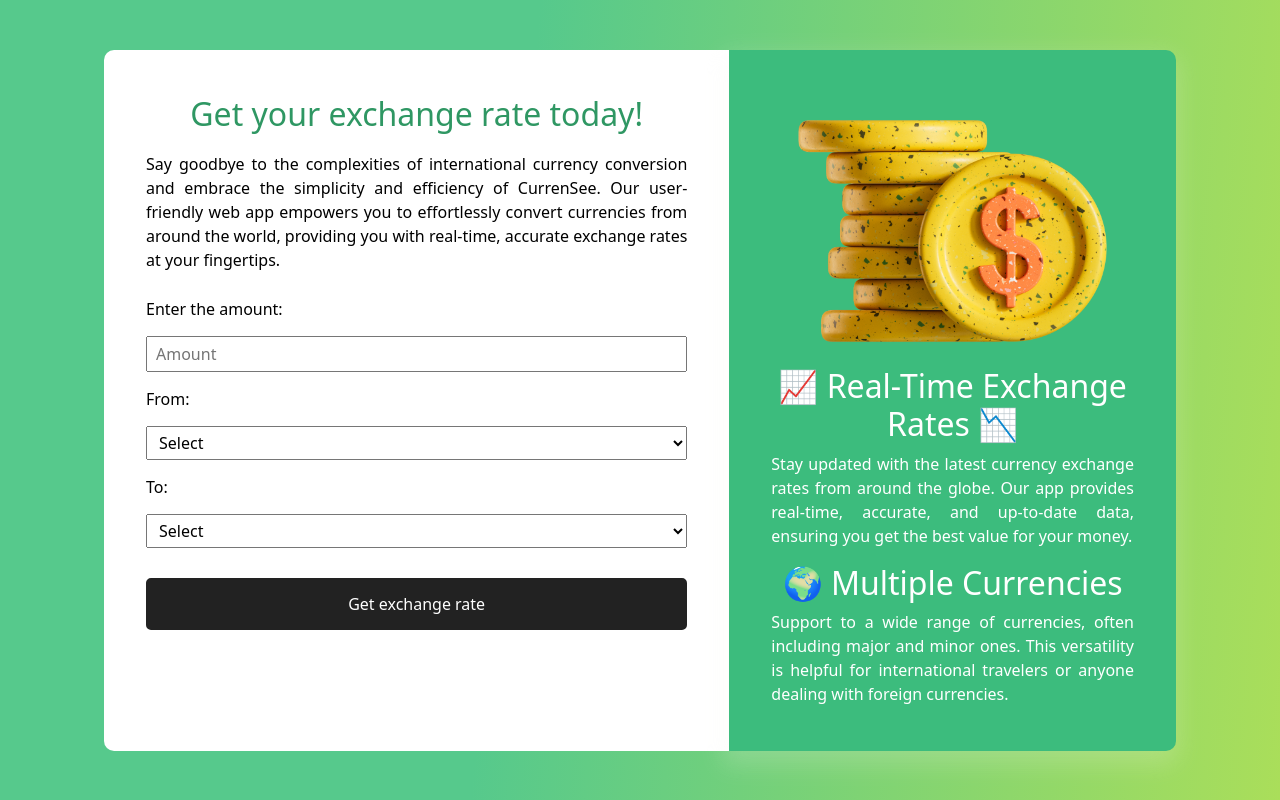
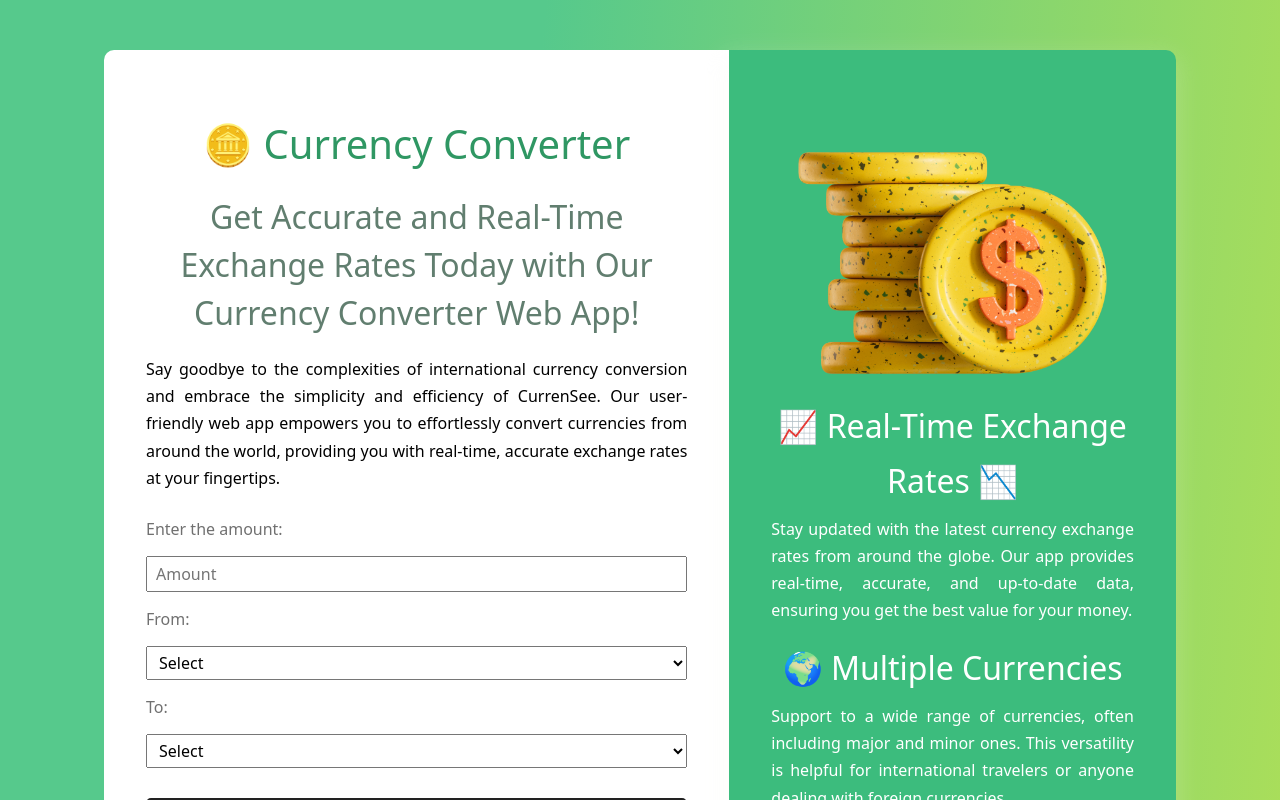
Before and after one commit to MarianaTellezR/currency-converter-mariana-tellez, a React (Create React App) app: page / in a window 1280 px wide. Shown: the top 800 px of the page. Built offline with nearby package versions, Linux system fonts and the light colour scheme.

Commit message:
Changed display and added spacing

```diff
--- a/src/CurrencyConverter.css
+++ b/src/CurrencyConverter.css
@@ -10,6 +10,9 @@
 .CurrencyConverter .left-side {
   background-color: white;
   border-radius: 10px 0px 0px 10px;
+  display: flex;
+  flex-direction: column;
+  justify-content: center;
 }
 
 .CurrencyConverter .right-side {
@@ -17,6 +20,9 @@
   color: white;
   border-radius: 0px 10px 10px 0px;
   box-shadow: -2px 9px 24px 5px rgba(247, 245, 235, 0.2);
+  display: flex;
+  flex-direction: column;
+  justify-content: center;
 }
 
 @media (max-width: 575px) {
--- a/src/Data.css
+++ b/src/Data.css
@@ -2,14 +2,22 @@
   margin: 45px 30px;
 }
 
+.Data h1 {
+  margin: 20px 0px;
+  padding: 5px;
+  color: #2f9763;
+}
+
 .Data h2 {
-  margin: 19px 0px;
-  color: #2f9763;
+  color: #617e6f;
+  margin-bottom: 19px;
+  line-height: 1.5;
 }
 
 .Data p {
   text-align: justify;
   margin: 15px 0px;
+  line-height: 1.7;
 }
 
 .Data form {
@@ -20,6 +28,7 @@
 .Data label {
   text-align: start;
   padding: 10px 0px;
+  color:#707070;
 }
 
 .Data input,
--- a/src/Data.js
+++ b/src/Data.js
@@ -133,7 +133,11 @@ export default function Data({ sendData }) {
 
   return (
     <div className="Data">
-      <h2>Get your exchange rate today!</h2>
+      <h1>🪙 Currency Converter</h1>
+      <h2>
+        Get Accurate and Real-Time Exchange Rates Today with Our Currency
+        Converter Web App!
+      </h2>
       <p>
         Say goodbye to the complexities of international currency conversion and
         embrace the simplicity and efficiency of CurrenSee. Our user-friendly
--- a/src/DataNoResults.css
+++ b/src/DataNoResults.css
@@ -8,4 +8,10 @@
 
 .DataNoResults p {
   text-align: justify;
+  line-height: 1.7;
 }
+
+.DataNoResults h2 {
+  padding: 18px auto;
+  line-height: 1.7;
+}
```
